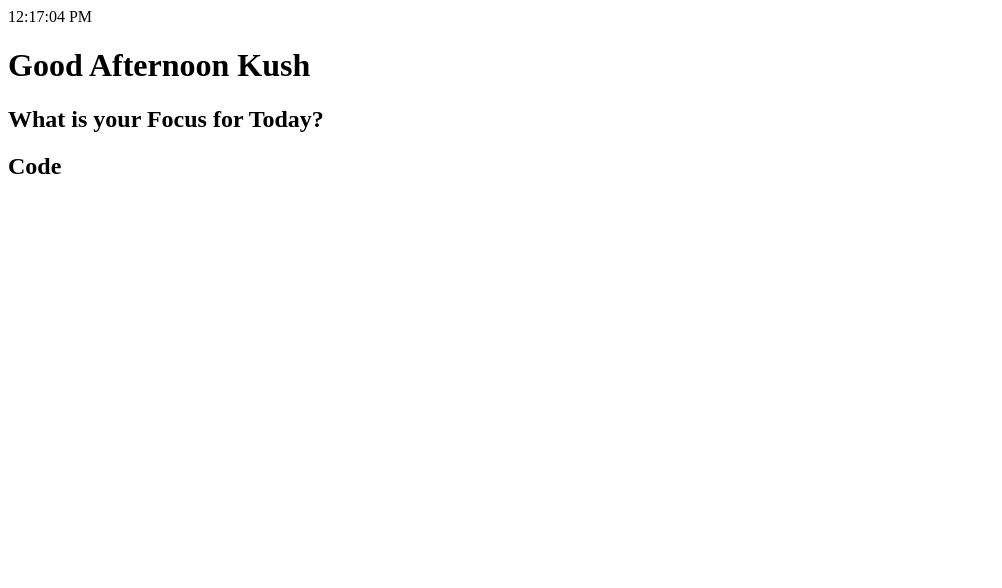
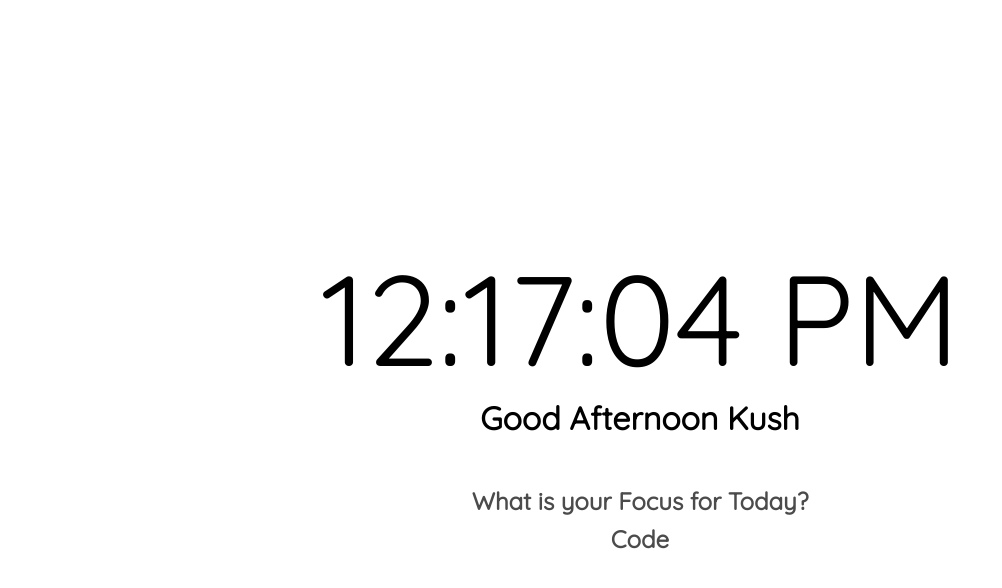
Before and after one commit to KushRohra/Dynamic_Landing_Page, a plain HTML site: page index.html in a window 1280 px wide. Shown: the whole page, without its empty margins (0-1002 px from the left). Drawn offline with Linux system fonts and the light colour scheme.

Commit message:
CSS added

```diff
--- a/css/style.css
+++ b/css/style.css
@@ -0,0 +1,42 @@
+*
+{
+	box-sizing: border-box;
+	margin: 0;
+	padding: 0;
+}
+
+body
+{
+	font-family: 'Quicksand', sans-serif;
+	display: flex;
+	flex-direction: column;
+	align-items: center;
+	justify-content: center;
+	text-align: center;
+	height: 100vh;
+	color: black;
+}
+
+#time
+{
+	font-size: 8rem;
+}
+
+h1
+{
+	margin-bottom: 3rem;
+}
+
+h2
+{
+	margin-bottom: 0.5rem;
+	opacity: 0.7;
+}
+
+@media(max-width: 700px)
+{
+	#time
+	{
+		font-size: 5.5rem;
+	}
+}
--- a/index.html
+++ b/index.html
@@ -4,6 +4,7 @@
     <meta charset="UTF-8">
     <meta name="viewport" content="width=device-width, initial-scale=1.0">
     <meta http-equiv="X-UA-Compatible" content="ie=edge">
+    <link rel="stylesheet" href="https://fonts.googleapis.com/css?family=Quicksand&dsplay=swap">
     <link rel="stylesheet" href="css/style.css">
     <title>Dynamic Landing Page</title>
 </head>
```
